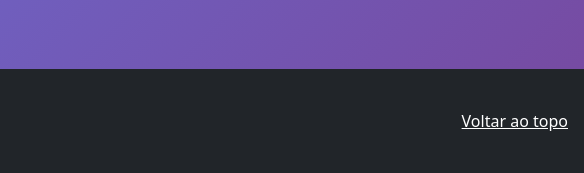
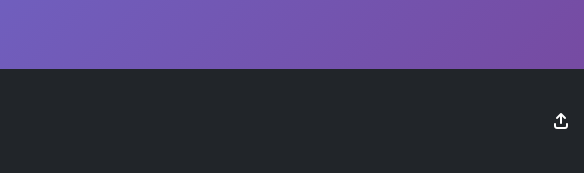
Before and after one commit to MaSabino74/Lemon-s--Food--Truck, a plain HTML site: page index.html in a window 1280 px wide. Shown: the part 2199-2372 px from the top of the page, 696-1280 px from the left. Drawn offline with nearby package versions, Linux system fonts and the light colour scheme.

```diff
--- a/index.html
+++ b/index.html
@@ -227,7 +227,7 @@
         </div>
 
         <div class="topo my-2">
-            <a href="#home" class="text-white">Voltar ao topo</a>
+            <a href="#home" class="text-white"><i class="fa-solid fa-arrow-up-from-bracket"></i>
         </div>
     </footer>
 
```
